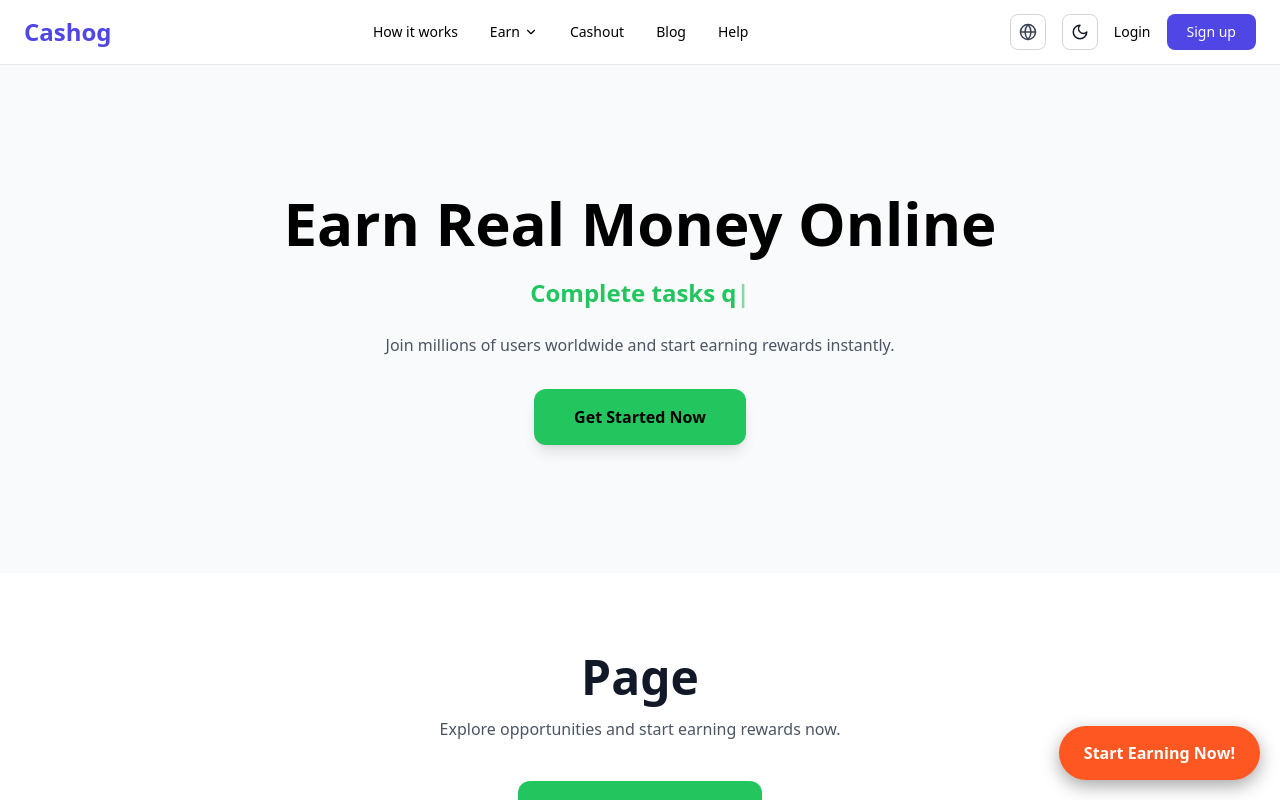
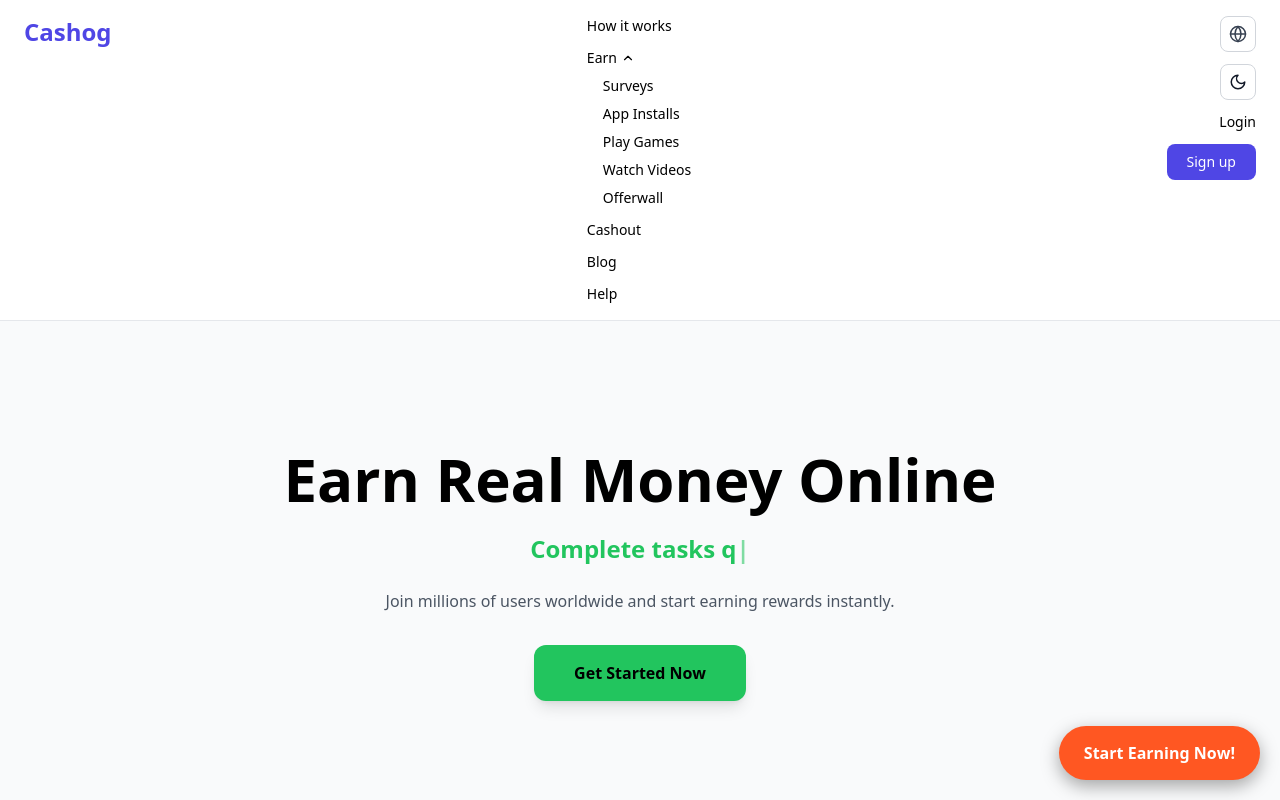
Before and after one commit to tool63/cashin, a Next.js app: page / in a window 1280 px wide. Both pictures are taken after a click on the button "Earn". Shown: the top 800 px of the page. Built offline with nearby package versions, Linux system fonts and the light colour scheme.

Commit message:
Update Header.tsx

```diff
--- a/components/Header.tsx
+++ b/components/Header.tsx
@@ -14,7 +14,7 @@ export default function Header() {
 
   return (
     <header className="sticky top-0 z-50 backdrop-blur border-b bg-white/90 dark:bg-[#070A14]/90 border-gray-200 dark:border-white/10 transition-colors">
-      <div className="max-w-7xl mx-auto px-6 h-16 flex items-center justify-between">
+      <div className="max-w-7xl mx-auto px-6 py-4 flex items-start justify-between">
         {/* LOGO */}
         <Link
           href="/"
@@ -23,32 +23,32 @@ export default function Header() {
           Cashog
         </Link>
 
-        {/* DESKTOP NAV */}
-        <nav className="hidden md:flex items-center gap-8 text-sm font-medium">
+        {/* DESKTOP COLUMN MENU */}
+        <nav className="hidden md:flex flex-col gap-3 text-sm font-medium">
           <Link href="/how-it-works">How it works</Link>
 
-          {/* EARN DROPDOWN */}
-          <div
-            className="relative"
-            onMouseEnter={() => setEarnOpen(true)}
-            onMouseLeave={() => setEarnOpen(false)}
-          >
-            <button className="flex items-center gap-1">
-              Earn <ChevronDown size={14} />
+          {/* EARN */}
+          <div className="flex flex-col gap-2">
+            <button
+              onClick={() => setEarnOpen(!earnOpen)}
+              className="flex items-center gap-1 font-medium"
+            >
+              Earn
+              <ChevronDown
+                size={14}
+                className={`transition ${
+                  earnOpen ? "rotate-180" : ""
+                }`}
+              />
             </button>
 
             <AnimatePresence>
               {earnOpen && (
                 <motion.div
-                  initial={{ opacity: 0, y: 8 }}
+                  initial={{ opacity: 0, y: -4 }}
                   animate={{ opacity: 1, y: 0 }}
-                  exit={{ opacity: 0, y: 8 }}
-                  className="
-                    absolute top-8 left-0 w-56 p-4 rounded-xl shadow-xl
-                    flex flex-col gap-3
-                    bg-white dark:bg-[#0B1020]
-                    border border-gray-200 dark:border-white/10
-                  "
+                  exit={{ opacity: 0, y: -4 }}
+                  className="flex flex-col gap-2 pl-4"
                 >
                   <Link href="/surveys">Surveys</Link>
                   <Link href="/app-installs">App Installs</Link>
@@ -66,7 +66,7 @@ export default function Header() {
         </nav>
 
         {/* DESKTOP ACTIONS */}
-        <div className="hidden md:flex items-center gap-4">
+        <div className="hidden md:flex flex-col gap-3 items-end">
           <LanguageSwitcher />
           <DarkLightToggle />
 
@@ -83,12 +83,15 @@ export default function Header() {
         </div>
 
         {/* MOBILE BUTTON */}
-        <button className="md:hidden" onClick={() => setMobileOpen(!mobileOpen)}>
+        <button
+          className="md:hidden"
+          onClick={() => setMobileOpen(!mobileOpen)}
+        >
           {mobileOpen ? <X /> : <Menu />}
         </button>
       </div>
 
-      {/* MOBILE MENU */}
+      {/* MOBILE MENU (UNCHANGED STRUCTURE) */}
       <AnimatePresence>
         {mobileOpen && (
           <motion.div
```
